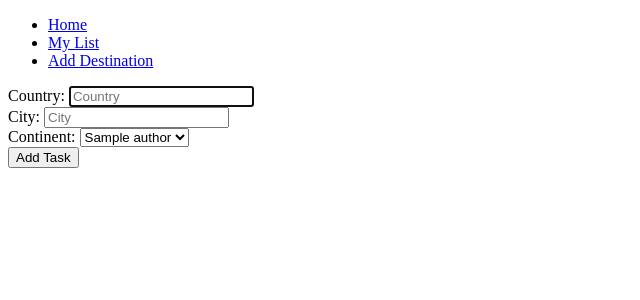
After one commit to zoeeustace/solo-project, a Flask app: template templates/my-list/new.html in a window 1280 px wide. The commit adds this page. Shown: the top 300 px of the page, without its empty margins (0-640 px from the left). Run offline with Flask 3, Linux system fonts and the light colour scheme; the template is opened without the code that fills it: most values are stand-ins (such as "Sample title", 1, 10 or a date in 2020).

```diff
--- a/controllers/cities_controller.py
+++ b/controllers/cities_controller.py
@@ -9,10 +9,14 @@ cities_blueprint = Blueprint("cities", __name__)
 @cities_blueprint.route("/my-list")
 def my_list():
     all_cities = city_repository.select_all()
-    return render_template("cities/index.html", all_cities=all_cities)
+    return render_template("my-list/index.html", all_cities=all_cities)
 
 # NEW
 # GET /my-list/new
+@cities_blueprint.route("/my-list/new")
+def add():
+    countries = country_repository.select_all()
+    return render_template("my-list/new")
 
 # CREATE
 # POST /my-list
--- a/templates/base.html
+++ b/templates/base.html
@@ -14,7 +14,7 @@
       <ul class="menu">
         <li><a href="/">Home</a></li>
         <li><a href="/my-list">My List</a></li>
-        <li><a href="/my-list/new">Add New Destination</a></li>
+        <li><a href="/my-list/new">Add Destination</a></li>
       </ul>
     </nav>
   </header>
--- /dev/null
+++ b/templates/my-list/new.html
@@ -0,0 +1,29 @@
+{% extends 'base.html' %}
+
+{% block content %}
+        <form action="/my-list" method="post">
+            <div>
+            <label for="country">Country:</label>
+            <input type="text" id="country" name="country" placeholder="Country" required autofocus>
+            </div>
+
+            <div>
+            <label for="city">City:</label>
+            <input type="text" id="city" name="city" placeholder="City" required>
+            </div>
+
+
+            <div>
+            <label for="continent">Continent:</label>
+            <select id="author" name="author_id">
+                {% for author in all_authors  %}
+                    <option value="{{ author.id }}"> {{ author.name }}</option>
+                {% endfor %}
+            </select>
+            </div>
+
+            <button type="submit">Add Task</button>
+
+        </form>
+
+  {% endblock %}
```
Also changed, not shown: templates/my-list/index.html (+20 -0 lines), tests/city_test.py (+6 -10 lines), tests/country_test.py (+5 -0 lines), controllers/countries_controller.py (deleted), templates/cities/index.html (deleted), 1 other file.
